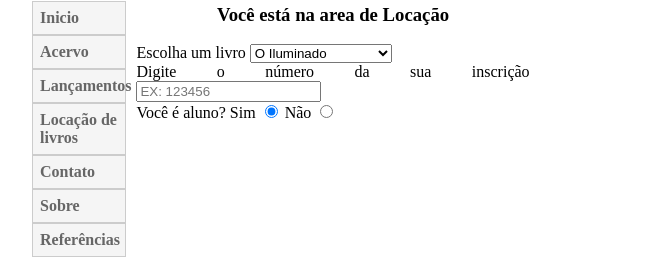
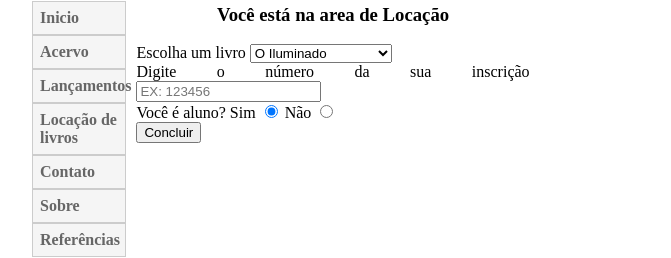
Before and after one commit to thaynabarbosa/Estudos-FrontEnd, a plain HTML site: page momento online/locarlivros.html in a window 1280 px wide. Shown: the part 408-666 px from the top of the page, without its empty margins (384-1055 px from the left). Drawn offline with Linux system fonts and the light colour scheme.

Commit message:
criado o botão <button> do tipo submit no HTML

```diff
--- a/momento online/locarlivros.html
+++ b/momento online/locarlivros.html
@@ -43,6 +43,8 @@
                 <input type="radio" name="verifica_aluno" value="Sim" checked/>
                 <label>Não</label>
                 <input type="radio" name="verifica_aluno" value="Não"/>
+                <br>
+                <button type="submit" id="brn_concluir">Concluir</button>
             </form>
         </div>
 
```
